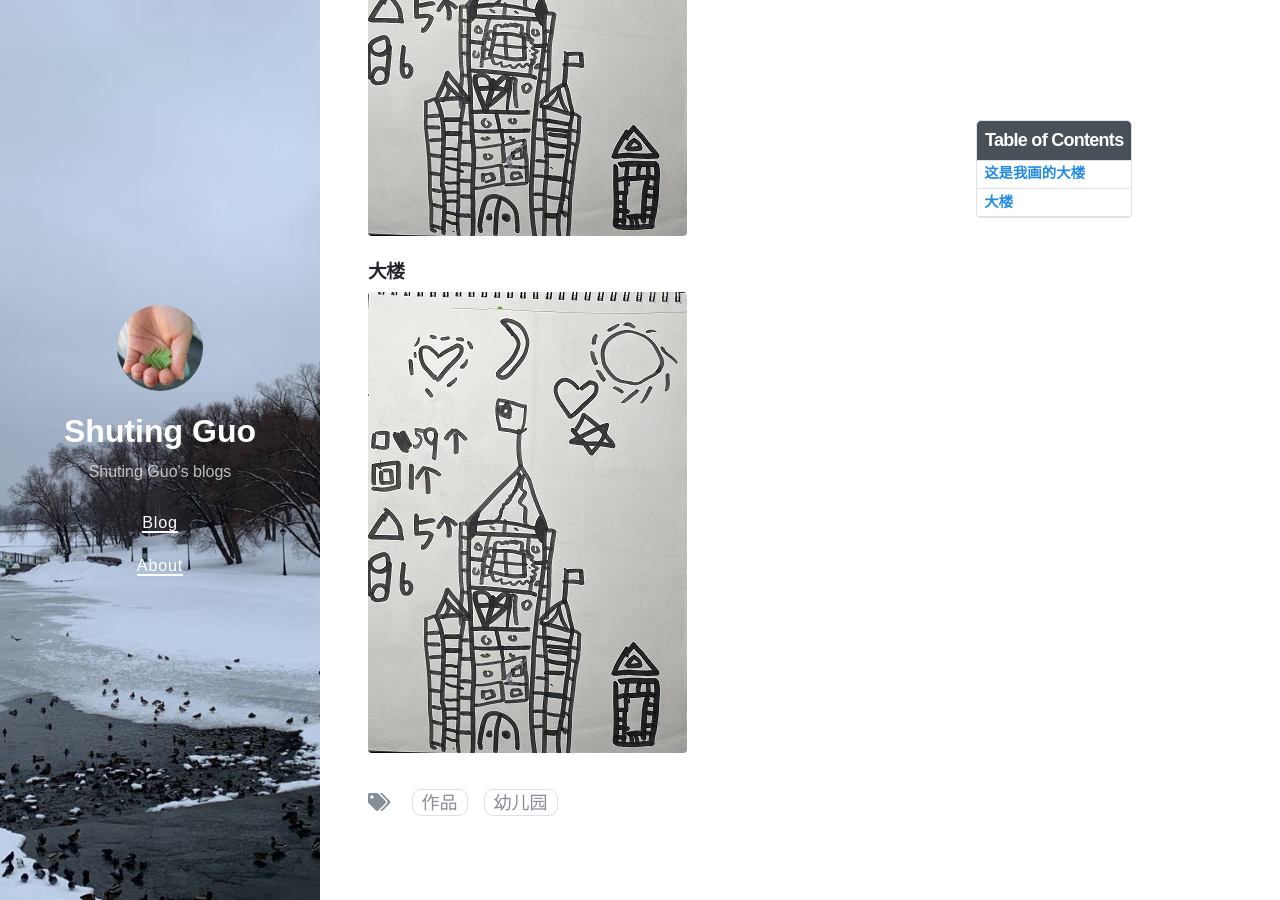
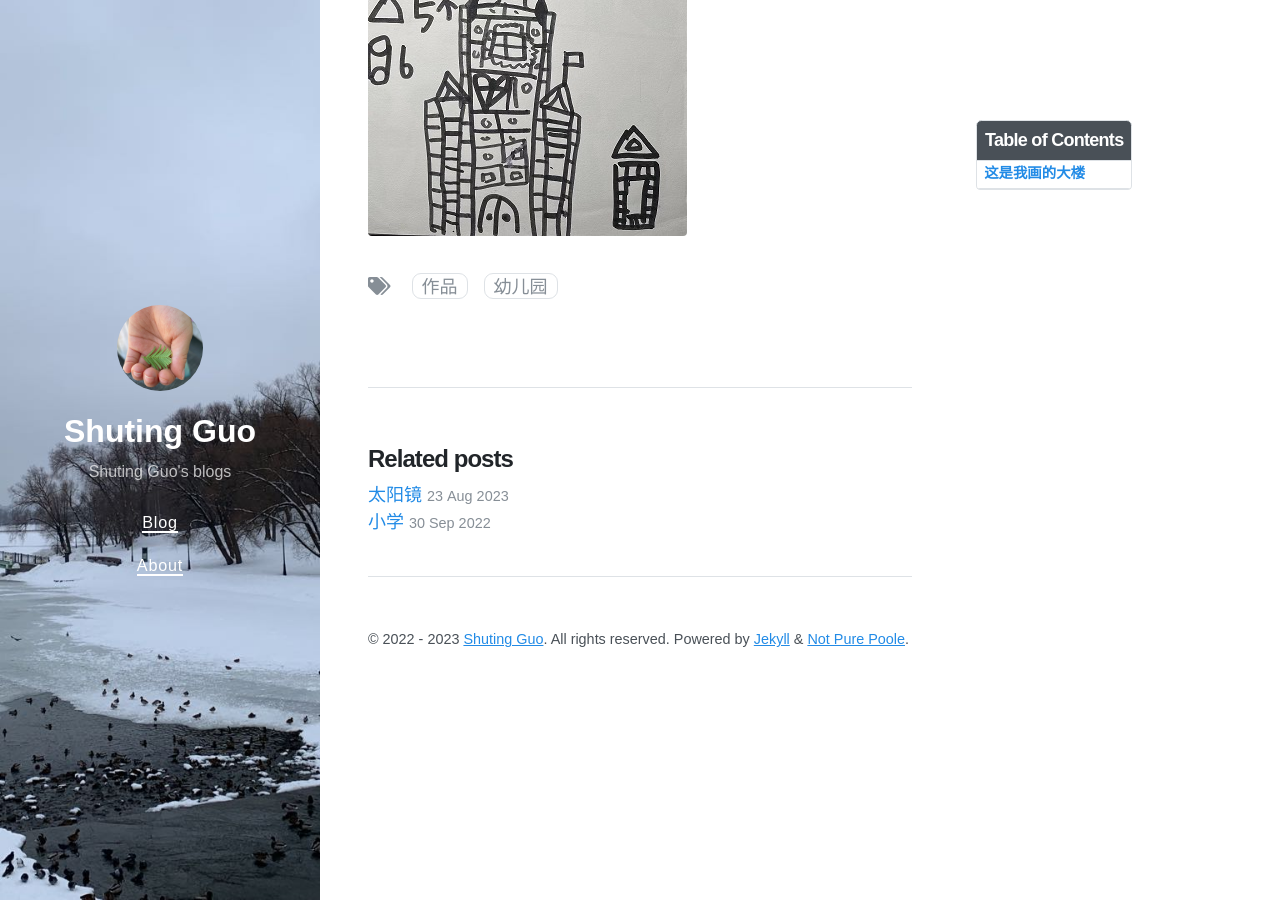
Before and after one commit to bingbing1263/guoshuting, a Jekyll site: the page built from _posts/2023-08-25-我的画.md, in a window 1280 px wide and 900 px high, scrolled down 395 px. Built offline with Jekyll 4.4.1, drawn with Linux system fonts in a browser that asks for light colours; nearby versions of some CDN libraries.

Commit message:
更新 2023-08-25-我的画.md

```diff
--- a/_posts/2023-08-25-我的画.md
+++ b/_posts/2023-08-25-我的画.md
@@ -9,8 +9,4 @@ toc:  true
 
 ### 这是我画的大楼
 
-<img src="{{ "/images/posts/2023-08-25/1.jpg" | prepend: site.baseurl | prepend: site.url}}" alt="大楼" />
-
-### 大楼
-
  <img src="/images/posts/2023-08-25/1.jpg">
```
